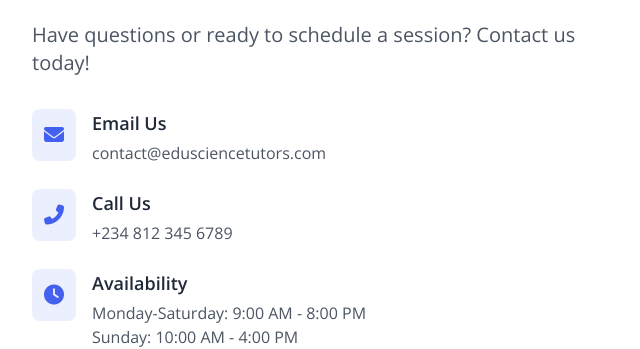
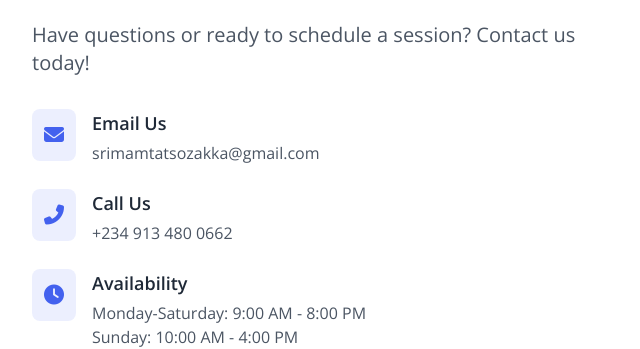
Before and after one commit to Boysteph/my-tutoring-site, a plain HTML site: page index.html in a window 1280 px wide. Shown: the part 5673-6022 px from the top of the page, 0-640 px from the left. Drawn offline with nearby package versions, Linux system fonts and the light colour scheme.

Commit message:
Update index.html

```diff
--- a/index.html
+++ b/index.html
@@ -718,7 +718,7 @@
                             </div>
                             <div class="ml-4">
                                 <h4 class="text-lg font-semibold text-gray-800">Email Us</h4>
-                                <p class="text-gray-600 mt-1">contact@edusciencetutors.com</p>
+                                <p class="text-gray-600 mt-1">srimamtatsozakka@gmail.com</p>
                             </div>
                         </div>
                         <div class="flex items-start">
@@ -727,7 +727,7 @@
                             </div>
                             <div class="ml-4">
                                 <h4 class="text-lg font-semibold text-gray-800">Call Us</h4>
-                                <p class="text-gray-600 mt-1">+234 812 345 6789</p>
+                                <p class="text-gray-600 mt-1">+234 913 480 0662</p>
                             </div>
                         </div>
                         <div class="flex items-start">
```
